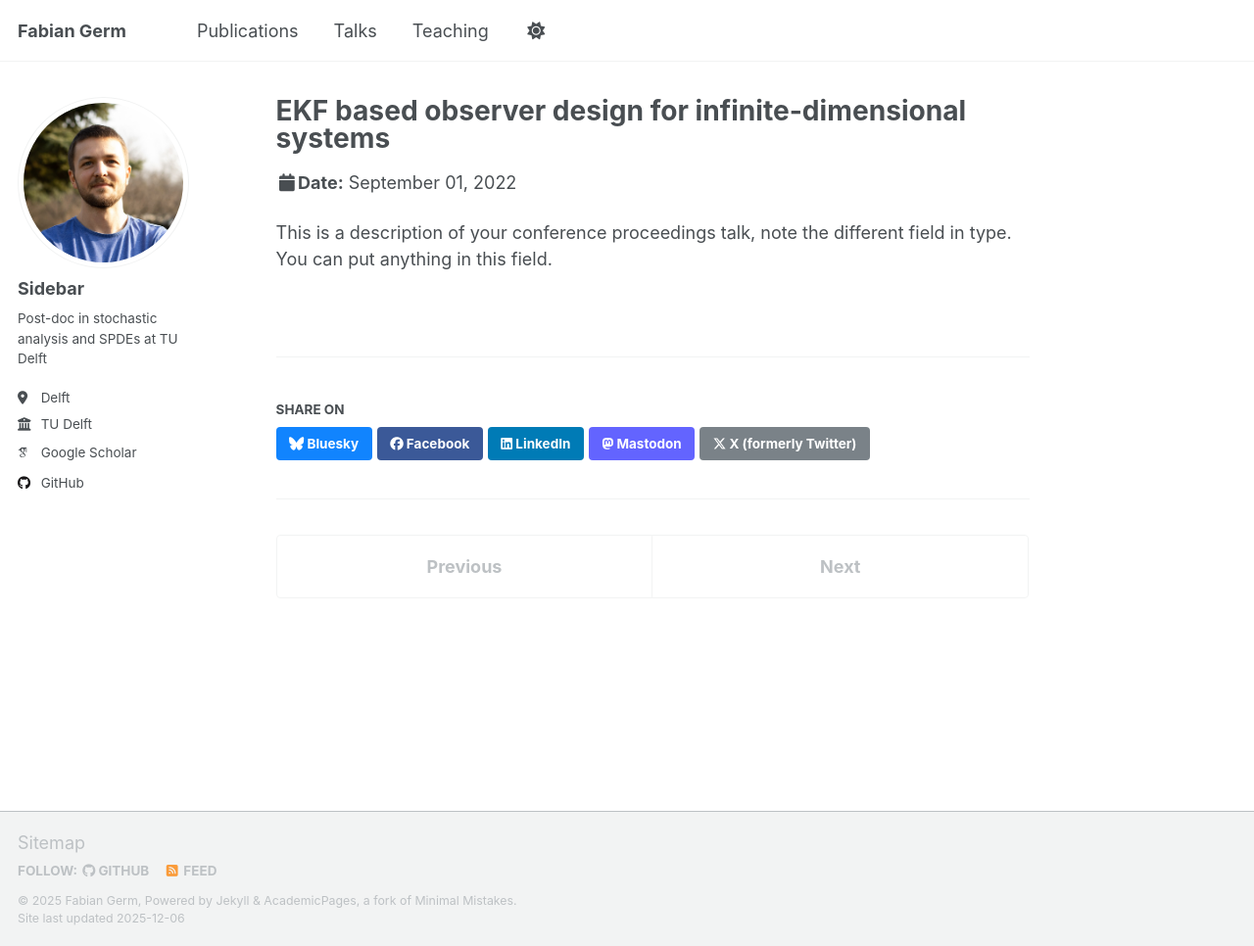
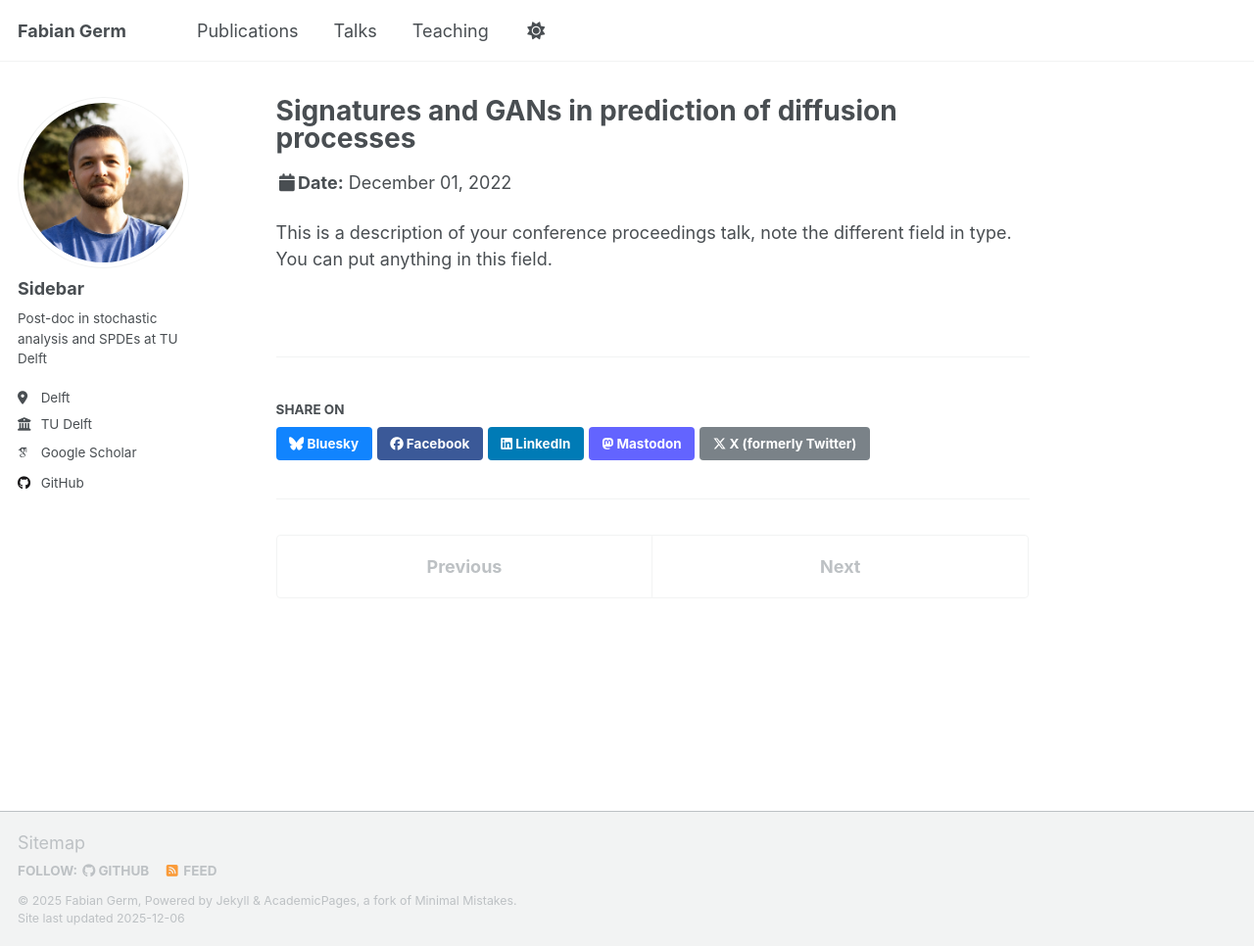
Before and after one commit to FabianGerm/fabiangerm.github.io, a Jekyll site: the page built from _talks/talk5.md, in a window 1280 px wide and 966 px high. Shown: the whole window at 98% size. Built offline with Jekyll 4.4.1, drawn with Linux system fonts in a browser that asks for light colours; some web fonts are replaced; a script that is not in the unit is left out.

Commit message:
Update talk5.md

```diff
--- a/_talks/talk5.md
+++ b/_talks/talk5.md
@@ -1,11 +1,11 @@
 ---
-title: "EKF based observer design for infinite-dimensional systems"
+title: "Signatures and GANs in prediction of diffusion processes"
 collection: talks
 type: "Talk"
 permalink: /talks/talk4
-venue: "Mathematical Theory of Networks and Systems (invited session)"
-date: 2022-09-01
-location: "Universität Beyreuth"
+venue: "61th IEEE Conference on Decision and Control"
+date: 2022-12-01
+location: "Cancun, Mexico"
 ---
 
 This is a description of your conference proceedings talk, note the different field in type. You can put anything in this field.
```
